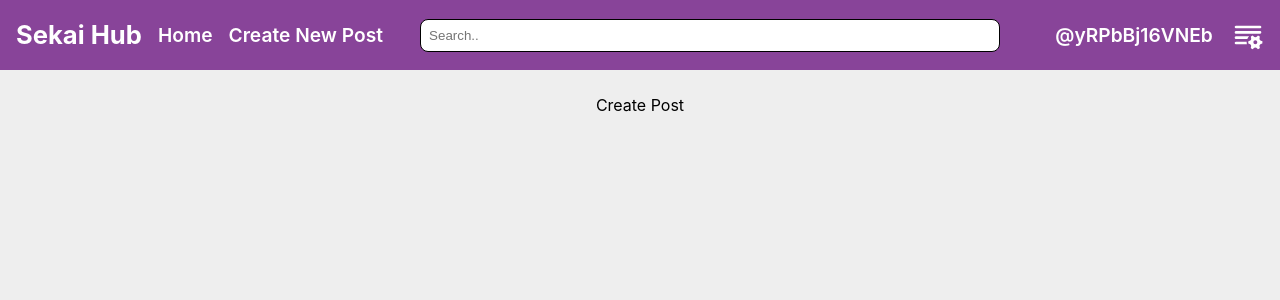
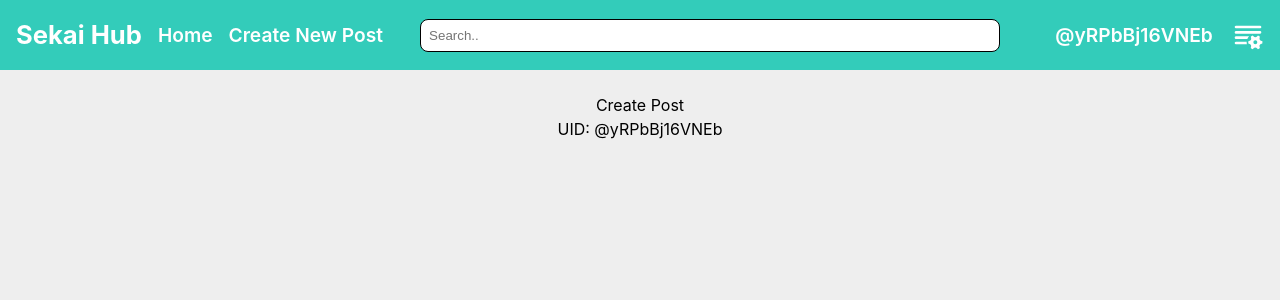
Before and after one commit to v74c63t/sekai-hub, a React (Vite) app: page /create in a window 1280 px wide. Shown: the top 300 px of the page. Built offline with nearby package versions, Linux system fonts and the light colour scheme.

Commit message:
Passed uid down to other pages

```diff
--- a/src/App.jsx
+++ b/src/App.jsx
@@ -2,8 +2,11 @@ import { useState } from 'react'
 import './App.css'
 import { Link } from 'react-router-dom'
 import PostCondensed from './components/PostCondensed/PostCondensed'
+import { useOutletContext } from "react-router-dom";
 
 function App() {
+
+  const [UID] = useOutletContext()
 
   const posts = [
     {
--- a/src/components/Navbar/Navbar.css
+++ b/src/components/Navbar/Navbar.css
@@ -12,7 +12,7 @@
   margin: auto;
   align-items: center;
   justify-content: space-between;
-  background-color: var(--n25-color);
+  background-color: var(--miku-color);
   color: white;
 }
 
--- a/src/components/Navbar/Navbar.jsx
+++ b/src/components/Navbar/Navbar.jsx
@@ -1,7 +1,7 @@
 import './Navbar.css'
 import { Link, Outlet } from 'react-router-dom'
 import { nanoid } from 'nanoid'
-import { useEffect, useState } from 'react'
+import { useState } from 'react'
 import { Icon } from '@iconify/react/dist/iconify.js'
 
 const NavBar = () => {
@@ -30,7 +30,8 @@ const NavBar = () => {
         </nav>
       </div>
       <div className="page">
-        <Outlet />
+        {/* <img src="/src/assets/vs-logo.jpg" alt="group logo" height={60} width={'auto'} /> */}
+        <Outlet context={[UID]} />
       </div>
     </div>
   )
--- a/src/pages/CreatePost/CreatePost.jsx
+++ b/src/pages/CreatePost/CreatePost.jsx
@@ -1,7 +1,13 @@
+import { useOutletContext } from "react-router-dom";
 
 const CreatePost = () => {
+  const [UID] = useOutletContext()
+
   return (
-    <div>Create Post</div>
+    <div>
+      <div>Create Post</div>
+      <div>UID: @{UID}</div>
+    </div>
   )
 }
 
```
